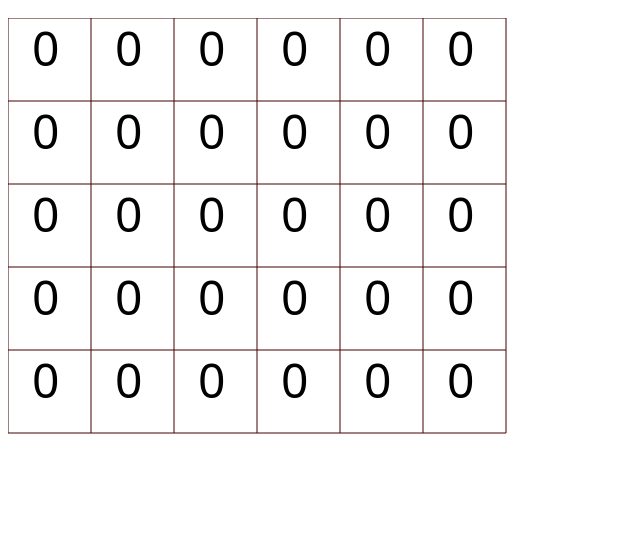
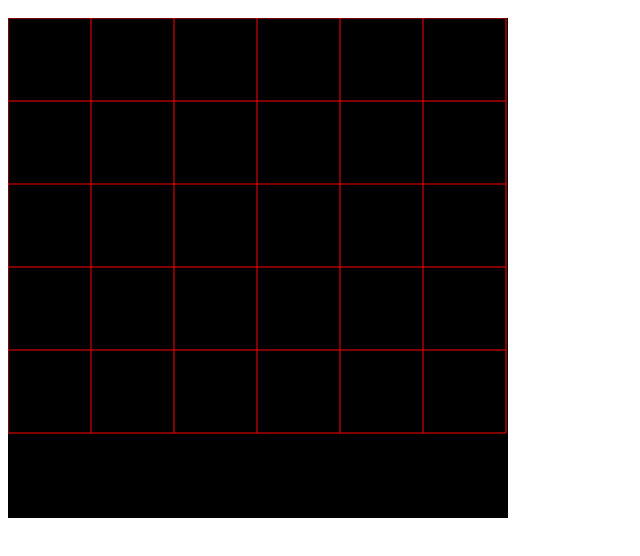
Before and after one commit to moyamo/chain-reaction, a plain HTML site: page chain-reaction.html in a window 1280 px wide. Shown: the part 48-604 px from the top of the page, without its empty margins (0-640 px from the left). Drawn offline with Linux system fonts and the light colour scheme.

Commit message:
Grid color is the current player's color
Also set background black

```diff
--- a/chain-reaction.html
+++ b/chain-reaction.html
@@ -6,7 +6,8 @@
 	</head>
 	<h1> Chain Reaction </h1>
 	<body onload="loadGame('gameBoard');">
-		<canvas id="gameBoard" width=500 height=500>
+		<canvas id="gameBoard" width=500 height=500
+			style="background:#000000;">
 			You need HTML 5!
 		</canvas>
 	</body>
--- a/chain-reaction.js
+++ b/chain-reaction.js
@@ -269,7 +269,7 @@ function drawBoard(gameBoard, canvas, rows, columns) {
 	var width = computeCellWidth(canvas, rows, columns);
 	var ctx = canvas.getContext("2d");
 	ctx.clearRect(0, 0, canvas.width, canvas.height);
-	ctx.strokeStyle = "#440000";
+	ctx.strokeStyle = CReact.playerColors[CReact.turn];
 	ctx.beginPath();
 	for (var i = 0; i < rows + 1; ++i) {
 		ctx.moveTo(0, i * width);
```
